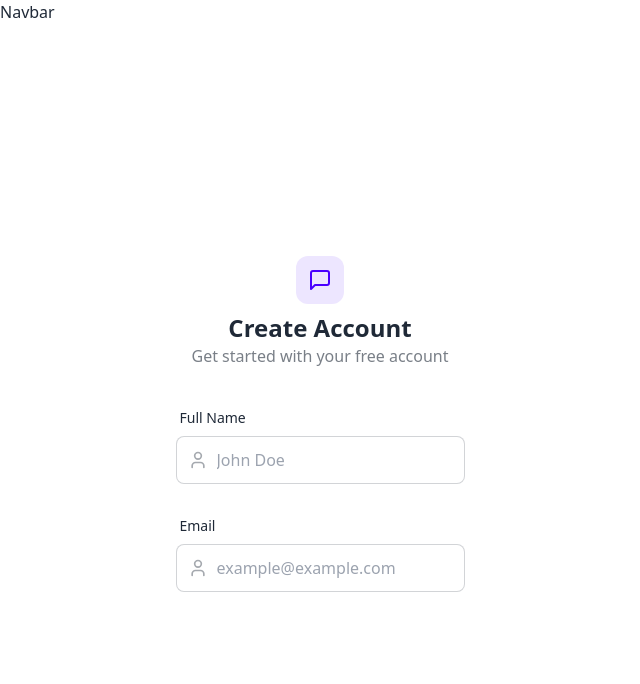
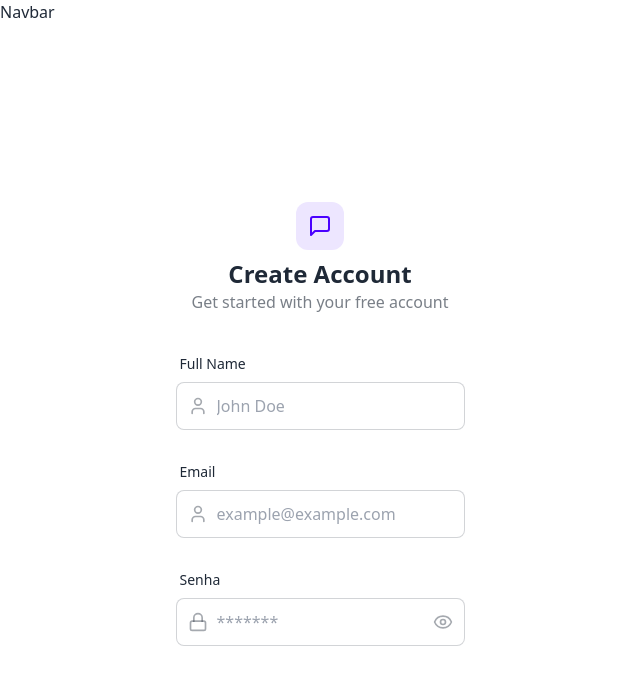
Before and after one commit to leticiaanobre/chatapp-front, a React (Vite) app: page /signup in a window 1280 px wide. Shown: the top 684 px of the page, without its empty margins (0-640 px from the left). Built offline with nearby package versions, Linux system fonts and the light colour scheme; no server answers.

Commit message:
feat: added password on form

```diff
--- a/src/pages/SignUpPage.jsx
+++ b/src/pages/SignUpPage.jsx
@@ -1,5 +1,5 @@
 import { useState } from "react";
-import { MessageSquare, User } from "lucide-react";
+import { Eye, EyeOff, Lock, MessageSquare, User } from "lucide-react";
 import { useAuthStore } from "../store/useAuthStore"
 
 const SignUpPage = () => {
@@ -76,6 +76,37 @@
                         </div>
                     </div>
 
+                    <div className="form-control">
+                        <label className="label">
+                            <span className="label-text font-medium">Senha</span>
+                        </label>
+                        <div className="relative">
+                            <div className="absolute inset-y-0 left-0 pl-3 flex items-center pointer-events-none">
+                                <Lock className="size-5 text-base-content/40" />
+                            </div>
+                            <input
+                                type={showPassword ? "text" : "password"}
+                                className={`input input-bordered w-full pl-10`}
+                                placeholder="*******"
+                                value={formData.password}
+                                onChange={(e) =>
+                                    setFormData({ ...formData, password: e.target.value })
+                                }
+                            />
+                            <button
+                                type="button"
+                                className="absolute inset-y-0 right-0 pr-3 flex items-center"
+                                onClick={() => setShowPassword(!showPassword)}
+                                >
+                                {showPassword ? (
+                                    <EyeOff className="size-5 text-base-content/40" />
+                                ) : (
+                                    <Eye className="size-5 text-base-content/40" />
+                                )}
+                            </button>
+                        </div>
+                    </div>
+
                 </form>
 
             </div>
```
